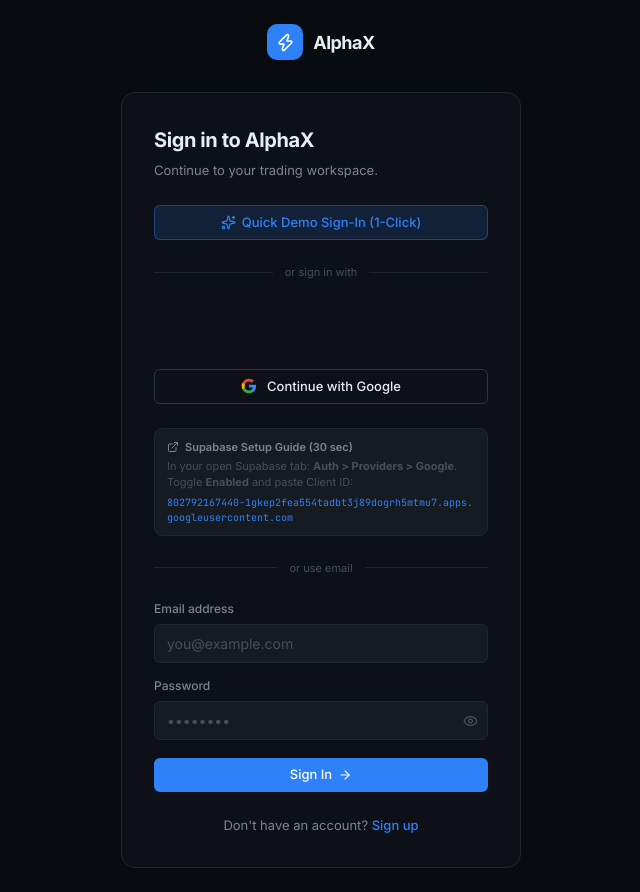
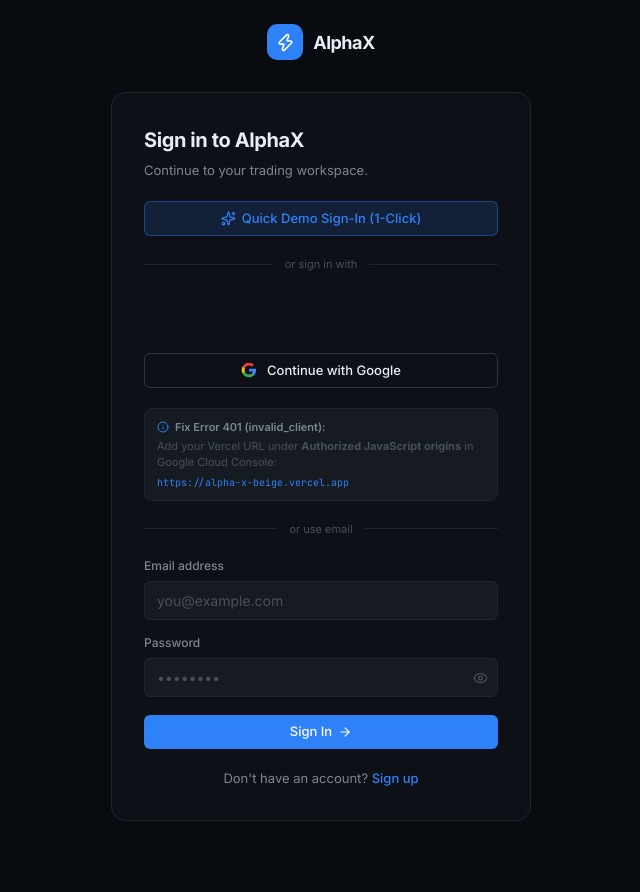
Before and after one commit to gnanesh25/AlphaX, a React (Vite) app in the folder alphax-frontend/: page /login in a window 1280 px wide. Shown: the whole page, without its empty margins (319-959 px from the left). After the commit the page ends 845 px from the top, so only its background shows below. Built offline with nearby package versions, Linux system fonts and the light colour scheme.

Commit message:
Fix Google 401 invalid_client error handling and origin instructions

```diff
--- a/alphax-frontend/src/pages/Login.tsx
+++ b/alphax-frontend/src/pages/Login.tsx
@@ -1,6 +1,7 @@
 import React, { useState, useEffect, useRef } from 'react';
 import { Link, useNavigate } from 'react-router-dom';
-import { Zap, Eye, EyeOff, ArrowRight, AlertCircle, Sparkles, ExternalLink } from 'lucide-react';
+import { Zap, Eye, EyeOff, ArrowRight, AlertCircle, Sparkles, Info } from 'lucide-react';
+
 import { Button } from '../components/ui/Button';
 import { useAuth, GOOGLE_CLIENT_ID } from '../contexts/AuthContext';
 
@@ -33,11 +34,7 @@
         try {
           const { error } = await signInWithGoogleToken(response.credential);
           if (error) {
-            if (error.message.includes('provider is not enabled') || error.message.includes('Unsupported provider')) {
-              setErrorMsg('Google OAuth is not toggled ON in your Supabase Dashboard yet. Follow the 2-step guide below or use Quick Demo Sign-In!');
-            } else {
-              setErrorMsg(error.message);
-            }
+            setErrorMsg(error.message);
           } else {
             navigate('/app/dashboard', { replace: true });
           }
@@ -103,12 +100,17 @@
     if (window.google?.accounts?.id) {
       window.google.accounts.id.prompt((notification: any) => {
         if (notification.isNotDisplayed() || notification.isSkippedMoment()) {
-          setErrorMsg('To complete Google Login, please enable the Google Provider toggle in your Supabase Dashboard (Auth > Providers > Google). Or use Quick Demo Sign-In below!');
+          const reason = notification.getNotDisplayedReason ? notification.getNotDisplayedReason() : 'unregistered_origin';
+          if (reason === 'unregistered_origin' || reason === 'opt_out_or_bypass') {
+            setErrorMsg('Google Cloud Error 401: invalid_client (no registered origin). Add https://alpha-x-beige.vercel.app and http://localhost:5173 to Authorized JavaScript origins in Google Cloud Console.');
+          } else {
+            setErrorMsg('Google Sign-In notice: Add https://alpha-x-beige.vercel.app to Authorized JavaScript origins in Google Cloud Console, or use Quick Demo Sign-In below!');
+          }
           setGoogleLoading(false);
         }
       });
     } else {
-      setErrorMsg('To complete Google Login, please enable the Google Provider toggle in your Supabase Dashboard (Auth > Providers > Google).');
+      setErrorMsg('Google Client ID requires registering https://alpha-x-beige.vercel.app in Google Cloud Console > Credentials > Authorized JavaScript origins.');
       setGoogleLoading(false);
     }
   };
@@ -179,14 +181,14 @@
       <div
         style={{
           width: '100%',
-          maxWidth: 400,
+          maxWidth: 420,
           background: 'var(--bg-surface)',
           border: '1px solid var(--border)',
           borderRadius: 14,
           padding: 32,
           display: 'flex',
           flexDirection: 'column',
-          gap: 24,
+          gap: 20,
         }}
       >
         <div style={{ display: 'flex', flexDirection: 'column', gap: 6 }}>
@@ -218,7 +220,7 @@
           </div>
         )}
 
-        {/* Demo Quick Sign In Button */}
+        {/* Quick Demo Sign In */}
         <Button
           variant="outline"
           size="md"
@@ -238,12 +240,12 @@
           <div style={{ flex: 1, height: 1, background: 'var(--border)' }} />
         </div>
 
-        {/* Google Native Button Mount */}
+        {/* Google Native Button */}
         <div style={{ display: 'flex', justifyContent: 'center' }}>
           <div ref={googleBtnRef} style={{ minHeight: 40 }} />
         </div>
 
-        {/* Fallback Custom Google Button */}
+        {/* Custom Google Button */}
         <Button
           variant="outline"
           size="md"
@@ -261,7 +263,7 @@
           {googleLoading ? 'Connecting Google...' : 'Continue with Google'}
         </Button>
 
-        {/* Supabase Provider Setup Quick Link */}
+        {/* Google Origin Fix Box */}
         <div
           style={{
             padding: '10px 12px',
@@ -274,12 +276,12 @@
           }}
         >
           <div style={{ display: 'flex', alignItems: 'center', gap: 6, color: 'var(--text-secondary)', fontWeight: 600, marginBottom: 2 }}>
-            <ExternalLink size={12} />
-            Supabase Setup Guide (30 sec)
+            <Info size={12} color="var(--accent)" />
+            Fix Error 401 (invalid_client):
           </div>
-          In your open Supabase tab: <strong>Auth &gt; Providers &gt; Google</strong>. Toggle <strong>Enabled</strong> and paste Client ID:
-          <div style={{ fontFamily: 'JetBrains Mono, monospace', fontSize: 10, color: 'var(--accent)', marginTop: 4, wordBreak: 'break-all' }}>
-            802792167440-1gkep2fea554tadbt3j89dogrh5mtmu7.apps.googleusercontent.com
+          Add your Vercel URL under <strong>Authorized JavaScript origins</strong> in Google Cloud Console:
+          <div style={{ fontFamily: 'JetBrains Mono, monospace', fontSize: 10, color: 'var(--accent)', marginTop: 4 }}>
+            https://alpha-x-beige.vercel.app
           </div>
         </div>
 
```
